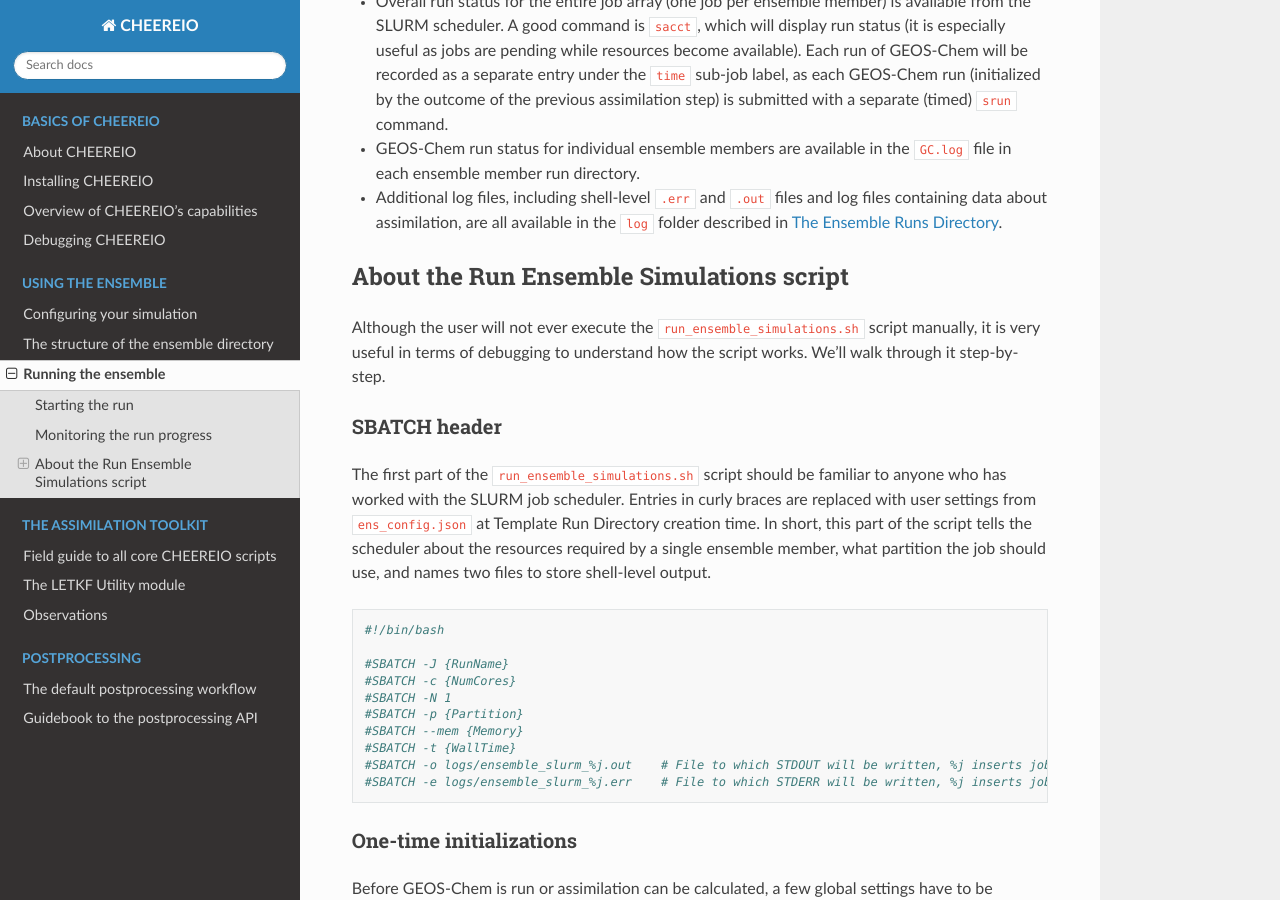
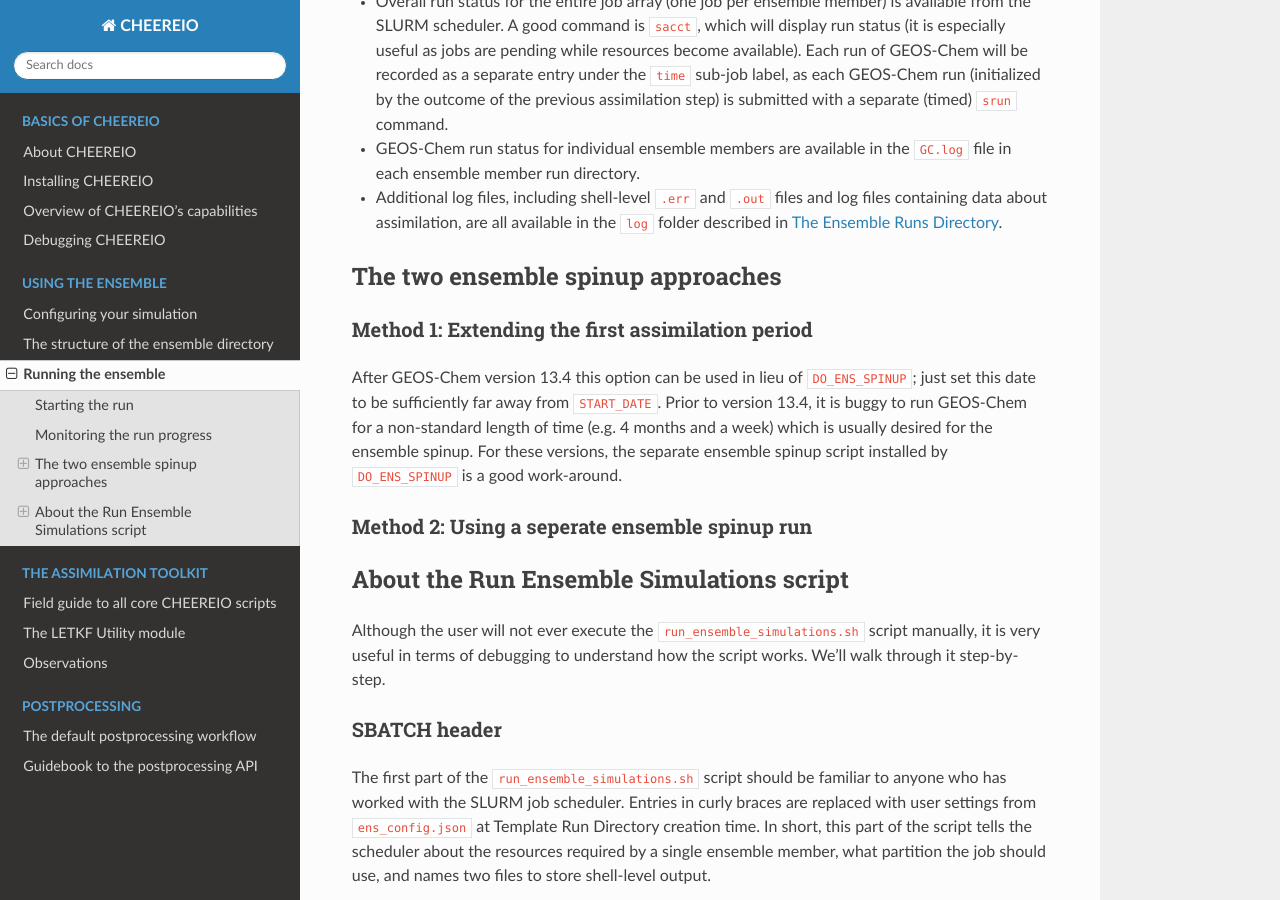
Before and after one commit to drewpendergrass/CHEEREIO, a Sphinx documentation site: the page built from docs/Running-the-ensemble.rst, in a window 1280 px wide and 900 px high, scrolled down 996 px. Built offline with Sphinx 7.4.7 and the Read the Docs theme 2.0.0, drawn with Linux system fonts in a browser that asks for light colours.

Commit message:
save update

```diff
--- a/docs/Observations.rst
+++ b/docs/Observations.rst
@@ -35,6 +35,8 @@ Supplementing an existing observation type
 
 TKTKTK
 
+.. _New observation:
+
 Adding a new observation type
 ~~~~~~~~~~~~~
 
--- a/docs/Overview-Of-Capabilities.rst
+++ b/docs/Overview-Of-Capabilities.rst
@@ -5,8 +5,6 @@ What CHEEREIO can do with 4D-LETKF
 -------------
 
 CHEEREIO is a tool for chemical data assimilation characterized by its flexibility. It can assimilate any kind of observation (satellite, surface, or aircraft) for any species in any configuration of GEOS-Chem, applying updates to both emissions scaling factors and chemical concentrations. CHEEREIO allows for wide flexibility in what can be assimilated, and for example allows for the user to (1) update observations at multiple time points in the assimilation window (e.g. hourly data updates for a daily window), and (2) assimilate observations of derived quantities such as PM\ :sub:`2.5` or AOD. This is because CHEEREIO needs to load history files to gather concentrations, rather than just restart files which are sufficient for instantaneous ("3D") assimilation.
-
-A key feature of CHEEREIO is its distinction between "control" and "state" vectors, following work by `Kazuyuki Miyazaki <https://science.jpl.nasa.gov/people/Miyazaki/>`__. The state vector should consist of all concentrations relevant to the problem at hand as well as the emissions of interest (e.g. large chemical families). The control vector should be a subset of the state vector, and represents concentrations and the same emissions of interest that the user believes can reasonably be updated on the basis of observations. In many cases the control vector and state vector are identical, but removing some species from the control vector can help CHEEREIO handle ensemble behavior. Although the entire state vector is used to calculate the concentration and emissions update, **only the control vector is actually updated.** In practice, this distinction helps tamp down on noise and create well-behaved assimilations.
 
 Many different kinds of observations can be used at once to update a family of species. For example, one might want to use NO\ :sub:`2` satellite and surface data, SO\ :sub:`2` satellite and surface data, NH\ :sub:`3` satellite data, AOD, and surface PM\ :sub:`2.5` to update emissions and concentrations of NO, NO\ :sub:`2`\ , SO\ :sub:`2`\ , and NH\ :sub:`3` along with concentrations of SO\ :sub:`4`, NO\ :sub:`y`, and NH\ :sub:`4`. Whether applying this sort of update in a small nested region or for a global simulation, CHEEREIO can be configured to support just about any kind of chemical data assimilation problem.
 
--- a/docs/Postprocess-workflow.rst
+++ b/docs/Postprocess-workflow.rst
@@ -1,3 +1,5 @@
+.. _Postprocessing workflow:
+
 The default postprocessing workflow
 ==========
 
--- a/docs/Running-the-ensemble.rst
+++ b/docs/Running-the-ensemble.rst
@@ -1,3 +1,5 @@
+.. _Run the ensemble:
+
 Running the ensemble
 ==========
 
@@ -20,6 +22,19 @@ Information about the ensemble state is continuously recorded during run time, a
 * Overall run status for the entire job array (one job per ensemble member) is available from the SLURM scheduler. A good command is ``sacct``, which will display run status (it is especially useful as jobs are pending while resources become available). Each run of GEOS-Chem will be recorded as a separate entry under the ``time`` sub-job label, as each GEOS-Chem run (initialized by the outcome of the previous assimilation step) is submitted with a separate (timed) ``srun`` command.
 * GEOS-Chem run status for individual ensemble members are available in the ``GC.log`` file in each ensemble member run directory.
 * Additional log files, including shell-level ``.err`` and ``.out`` files and log files containing data about assimilation, are all available in the ``log`` folder described in :ref:`Ensemble Runs`.
+
+.. _Run Ensemble Spinup Simulations:
+
+The two ensemble spinup approaches
+-------------
+
+Method 1: Extending the first assimilation period
+~~~~~~~~~~~~~
+
+After GEOS-Chem version 13.4 this option can be used in lieu of ``DO_ENS_SPINUP``; just set this date to be sufficiently far away from ``START_DATE``. Prior to version 13.4, it is buggy to run GEOS-Chem for a non-standard length of time (e.g. 4 months and a week) which is usually desired for the ensemble spinup. For these versions, the separate ensemble spinup script installed by ``DO_ENS_SPINUP`` is a good work-around.
+
+Method 2: Using a seperate ensemble spinup run
+~~~~~~~~~~~~~
 
 .. _Run Ensemble Simulations:
 
```
Also changed, not shown: docs/Guide-to-the-ensemble-directory.rst (+8 -0 lines).
